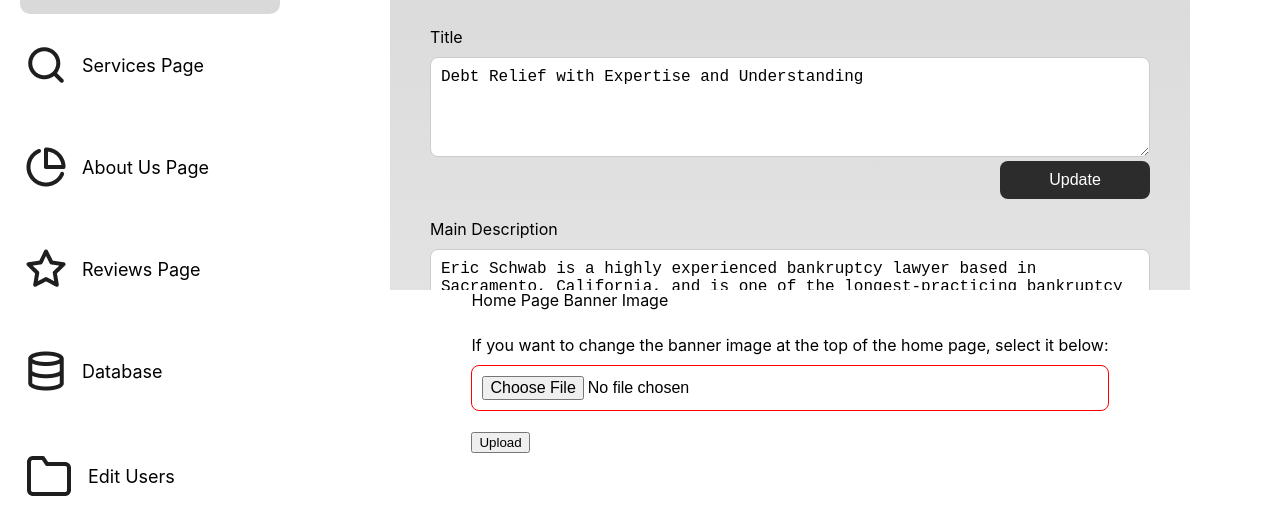
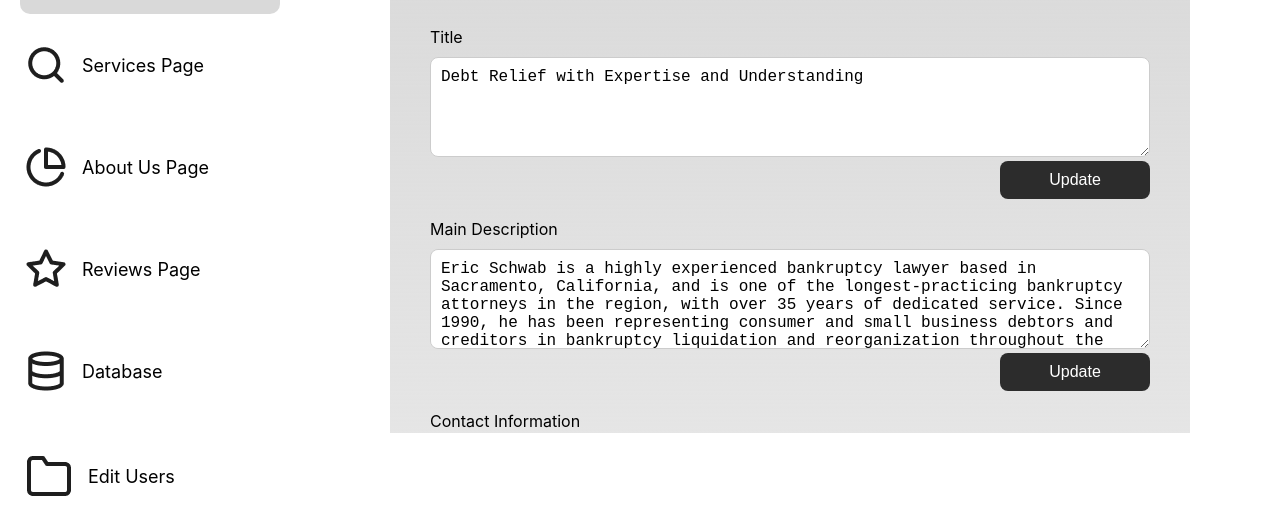
Before and after one commit to IsaacThawer/BankruptcySolutions, a plain HTML site: page admin/dashboard.html in a window 1280 px wide. Shown: the part 287-817 px from the top of the page. Drawn offline with Linux system fonts and the light colour scheme; no server answers.

Commit message:
SCRUM-168, 197

```diff
--- a/admin/dashboard.html
+++ b/admin/dashboard.html
@@ -50,9 +50,8 @@
     <section id="dynamic-content"></section>
 
     <div class="page-section">
-      <label for="home-page-banner-image">Home Page Banner Image</label>
       <br>
-      <form id="uploadForm1">
+      <!-- <form id="uploadForm1">
         <label for="image">If you want to change the banner image at the top of the home page, select it below:</label>
         <input type="file" name="banner-index.jpg" id="image" accept="image/*" required>
         <br><br>
@@ -62,6 +61,7 @@
     <script>
       document.getElementById("uploadForm1").addEventListener("submit", uploadImage);
     </script>
+  -->
 
   </main>
 </body>
--- a/admin/js/dashboard.js
+++ b/admin/js/dashboard.js
@@ -44,6 +44,16 @@ document.addEventListener("DOMContentLoaded", function () {
           <textarea id="home-page-services" rows="4"></textarea>
           <button id="update-services-button" class="button" onclick="saveText('home-page-services', 'index-services.json')">Update</button>
         </div>
+        <form id="uploadForm1">
+        <label for="image">If you want to change the banner image at the top of the home page, select it below:</label>
+        <input type="file" name="banner-index.jpg" id="image" accept="image/*" required>
+        <br><br>
+        <button type="submit">Upload</button>
+      </form>
+    </div>
+    <script>
+      document.getElementById("uploadForm1").addEventListener("submit", uploadImage);
+    </script>
 
       </section>
     `,
@@ -80,6 +90,16 @@ document.addEventListener("DOMContentLoaded", function () {
           <textarea id="why-choose-us" rows="4"></textarea>
           <button class="button" onclick="saveText('why-choose-us', 'why-choose-us.json')">Update</button>
         </div>
+        <form id="uploadForm1">
+        <label for="image">If you want to change the banner image at the top of the home page, select it below:</label>
+        <input type="file" name="banner-index.jpg" id="image" accept="image/*" required>
+        <br><br>
+        <button type="submit">Upload</button>
+      </form>
+    </div>
+    <script>
+      document.getElementById("uploadForm1").addEventListener("submit", uploadImage);
+    </script>
       </section>
     `,
     "about-us": `
@@ -110,6 +130,18 @@ document.addEventListener("DOMContentLoaded", function () {
           <textarea id="about-client-commitment" rows="4"></textarea>
           <button class="button" onclick="saveText('about-client-commitment', 'about-client-commitment.json')">Update</button>
         </div>
+        <div>
+        <form id="uploadForm1">
+        <label for="image">If you want to change the banner image at the top of the home page, select it below:</label>
+        <input type="file" name="banner-index.jpg" id="image" accept="image/*" required>
+        <br><br>
+        <button type="submit">Upload</button>
+      </form>
+    </div>
+    <script>
+      document.getElementById("uploadForm1").addEventListener("submit", uploadImage);
+    </script>
+
       </section>
     `,
     "reviews": `
@@ -133,6 +165,18 @@ document.addEventListener("DOMContentLoaded", function () {
             <div class="loading">Loading reviews...</div>
           </div>
         </div>
+        <div>
+        <form id="uploadForm1">
+        <label for="image">If you want to change the banner image at the top of the home page, select it below:</label>
+        <input type="file" name="banner-index.jpg" id="image" accept="image/*" required>
+        <br><br>
+        <button type="submit">Upload</button>
+      </form>
+    </div>
+    <script>
+      document.getElementById("uploadForm1").addEventListener("submit", uploadImage);
+    </script>
+
       </section>
     `,
    "modify-users": `
```
Also changed, not shown: admin/client_submissions.html (+1 -2 lines).
